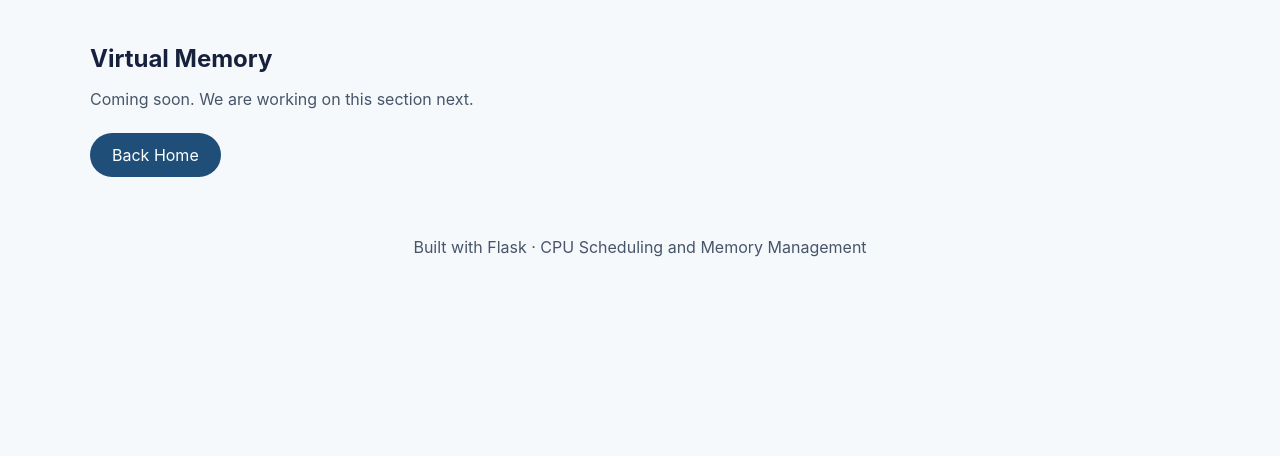
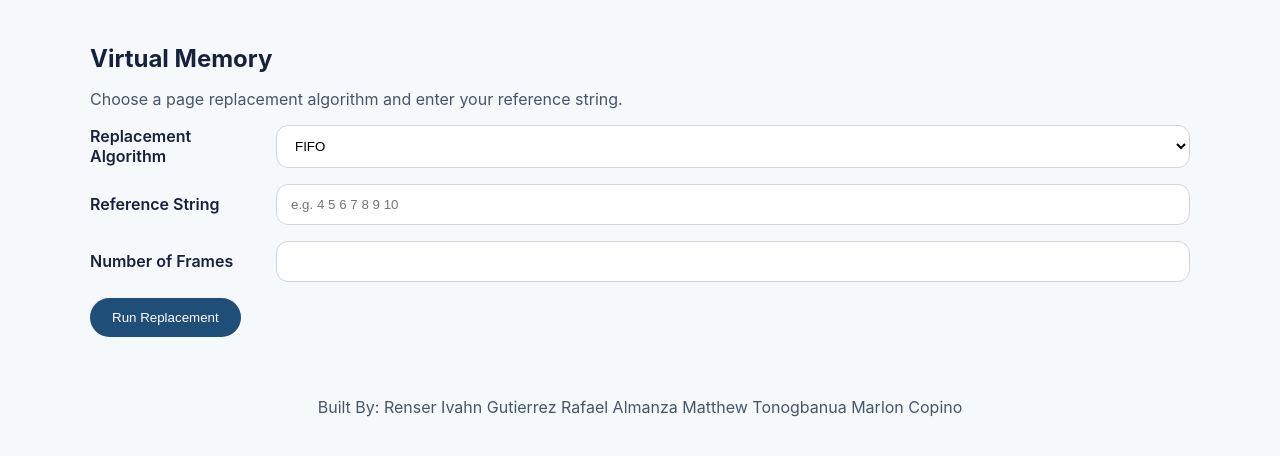
Before and after one commit to nolaram/CPU-Scheduling, a Flask app: page /virtual-memory in a window 1280 px wide. Shown: the part 107-563 px from the top of the page. Run offline with Flask 2, Linux system fonts and the light colour scheme.

Commit message:
add_virtual_memory

```diff
--- a/app.py
+++ b/app.py
@@ -1,3 +1,4 @@
+from collections import defaultdict
 from flask import Flask, render_template, request
 from memory_management import (
     allocate_memory,
@@ -10,6 +11,176 @@ from memory_management import (
 )
 
 app = Flask(__name__)
+
+def parse_reference_string(text):
+    return [int(token) for token in text.strip().split() if token.strip()]
+
+
+def fifo_page_replacement(references, frames_count):
+    frames = [None] * frames_count
+    queue = []
+    history = []
+    hits = 0
+    faults = 0
+    events = []
+
+    for ref in references:
+        if ref in frames:
+            hits += 1
+            events.append("hit")
+        else:
+            faults += 1
+            events.append("fault")
+            if None in frames:
+                index = frames.index(None)
+            else:
+                index = queue.pop(0)
+            frames[index] = ref
+            queue.append(index)
+        history.append(frames.copy())
+
+    return history, faults, hits, events
+
+
+def optimal_page_replacement(references, frames_count):
+    frames = [None] * frames_count
+    history = []
+    hits = 0
+    faults = 0
+    events = []
+
+    for idx, ref in enumerate(references):
+        if ref in frames:
+            hits += 1
+            events.append("hit")
+        else:
+            faults += 1
+            events.append("fault")
+            if None in frames:
+                replace_index = frames.index(None)
+            else:
+                future = references[idx + 1 :]
+                future_distances = []
+                for page in frames:
+                    if page is None:
+                        future_distances.append(float("inf"))
+                    elif page in future:
+                        future_distances.append(future.index(page))
+                    else:
+                        future_distances.append(float("inf"))
+                replace_index = int(max(range(frames_count), key=lambda i: future_distances[i]))
+            frames[replace_index] = ref
+        history.append(frames.copy())
+
+    return history, faults, hits, events
+
+
+def lru_page_replacement(references, frames_count):
+    frames = [None] * frames_count
+    last_used = {}
+    history = []
+    hits = 0
+    faults = 0
+    events = []
+
+    for time, ref in enumerate(references):
+        if ref in frames:
+            hits += 1
+            events.append("hit")
+        else:
+            faults += 1
+            events.append("fault")
+            if None in frames:
+                replace_index = frames.index(None)
+            else:
+                victim = min(
+                    [page for page in frames if page is not None],
+                    key=lambda page: last_used.get(page, -1),
+                )
+                replace_index = frames.index(victim)
+            frames[replace_index] = ref
+        last_used[ref] = time
+        history.append(frames.copy())
+
+    return history, faults, hits, events
+
+
+def lfu_page_replacement(references, frames_count):
+    frames = [None] * frames_count
+    counts = defaultdict(int)
+    load_time = {}
+    history = []
+    hits = 0
+    faults = 0
+    events = []
+
+    for time, ref in enumerate(references):
+        counts[ref] += 1
+        if ref in frames:
+            hits += 1
+            events.append("hit")
+        else:
+            faults += 1
+            events.append("fault")
+            if None in frames:
+                replace_index = frames.index(None)
+            else:
+                victim = min(
+                    [page for page in frames if page is not None],
+                    key=lambda page: (counts[page], load_time.get(page, 0)),
+                )
+                replace_index = frames.index(victim)
+            frames[replace_index] = ref
+            load_time[ref] = time
+        history.append(frames.copy())
+
+    return history, faults, hits, events
+
+
+def counting_based_page_replacement(references, frames_count):
+    frames = [None] * frames_count
+    counts = defaultdict(int)
+    load_time = {}
+    history = []
+    hits = 0
+    faults = 0
+    events = []
+
+    for time, ref in enumerate(references):
+        counts[ref] += 1
+        if ref in frames:
+            hits += 1
+            events.append("hit")
+        else:
+            faults += 1
+            events.append("fault")
+            if None in frames:
+                replace_index = frames.index(None)
+            else:
+                victim = min(
+                    [page for page in frames if page is not None],
+                    key=lambda page: (counts[page], load_time.get(page, 0)),
+                )
+                replace_index = frames.index(victim)
+            frames[replace_index] = ref
+            load_time[ref] = time
+        history.append(frames.copy())
+
+    return history, faults, hits, events
+
+
+def run_page_replacement(algorithm, references, frames_count):
+    if algorithm == "FIFO":
+        return fifo_page_replacement(references, frames_count)
+    if algorithm == "Optimal":
+        return optimal_page_replacement(references, frames_count)
+    if algorithm == "LRU":
+        return lru_page_replacement(references, frames_count)
+    if algorithm == "LFU":
+        return lfu_page_replacement(references, frames_count)
+    if algorithm == "Counting":
+        return counting_based_page_replacement(references, frames_count)
+    return [], 0, 0, []
 
 ALGORITHM_LABELS = {
     "1": "First Come First Serve (FCFS)",
@@ -204,9 +375,33 @@ def memory_management():
     return render_template("memory_management.html")
 
 
-@app.route("/virtual-memory")
+@app.route("/virtual-memory", methods=["GET", "POST"])
 def virtual_memory():
-    return render_template("coming_soon.html", title="Virtual Memory")
+    if request.method == "POST":
+        algorithm = request.form.get("vm_algorithm")
+        reference_string = request.form.get("reference_string", "")
+        frames_count = request.form.get("frames", type=int)
+
+        references = parse_reference_string(reference_string)
+        history, faults, hits, events = run_page_replacement(algorithm, references, frames_count or 0)
+
+        frame_table = []
+        for frame_idx in range(frames_count or 0):
+            frame_row = [row[frame_idx] if frame_idx < len(row) else None for row in history]
+            frame_table.append(frame_row)
+
+        return render_template(
+            "result_virtual_memory.html",
+            algorithm=algorithm,
+            reference_string=references,
+            frames_count=frames_count,
+            frame_table=frame_table,
+            faults=faults,
+            hits=hits,
+            events=events,
+        )
+
+    return render_template("virtual_memory.html")
 
 
 @app.route("/mass-storage-management")
--- a/templates/base.html
+++ b/templates/base.html
@@ -3,7 +3,7 @@
   <head>
     <meta charset="utf-8" />
     <meta name="viewport" content="width=device-width, initial-scale=1" />
-    <title>Operating Systems Simulator</title>
+    <title>Operating Systems</title>
     <link rel="stylesheet" href="/static/style.css" />
   </head>
   <body>
@@ -24,7 +24,12 @@
     </main>
 
     <footer class="site-footer">
-      <p>Built with Flask · CPU Scheduling and Memory Management</p>
+      <p>Built By:
+        Renser Ivahn Gutierrez
+        Rafael Almanza
+        Matthew Tonogbanua
+        Marlon Copino
+      </p>
     </footer>
 
     <script src="/static/app.js"></script>
--- /dev/null
+++ b/templates/virtual_memory.html
@@ -0,0 +1,33 @@
+{% extends "base.html" %}
+
+{% block content %}
+<section class="page-title">
+  <h1>Virtual Memory</h1>
+  <p>Choose a page replacement algorithm and enter your reference string.</p>
+</section>
+
+<form method="post" id="virtual-memory-form">
+  <div class="field-row">
+    <label for="vm_algorithm">Replacement Algorithm</label>
+    <select name="vm_algorithm" id="vm_algorithm" required>
+      <option value="FIFO">FIFO</option>
+      <option value="Optimal">Optimal</option>
+      <option value="LRU">LRU</option>
+      <option value="LFU">LFU</option>
+      <option value="Counting">Counting-Based</option>
+    </select>
+  </div>
+
+  <div class="field-row">
+    <label for="reference_string">Reference String</label>
+    <input type="text" name="reference_string" id="reference_string" placeholder="e.g. 4 5 6 7 8 9 10" required />
+  </div>
+
+  <div class="field-row">
+    <label for="frames">Number of Frames</label>
+    <input type="number" name="frames" id="frames" min="1" required />
+  </div>
+
+  <button type="submit" class="button primary">Run Replacement</button>
+</form>
+{% endblock %}
```
Also changed, not shown: templates/index.html (+4 -4 lines), templates/result_virtual_memory.html (added, +45 -0 lines).
